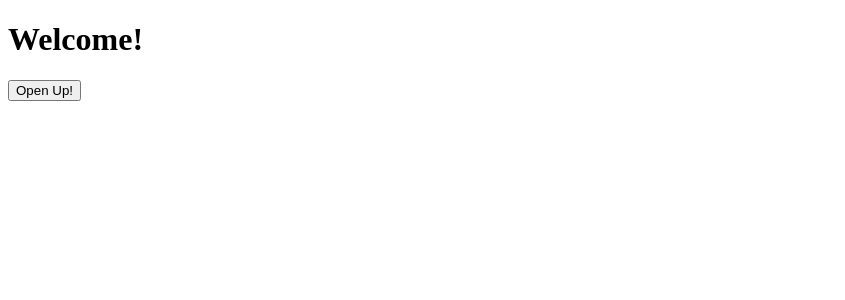
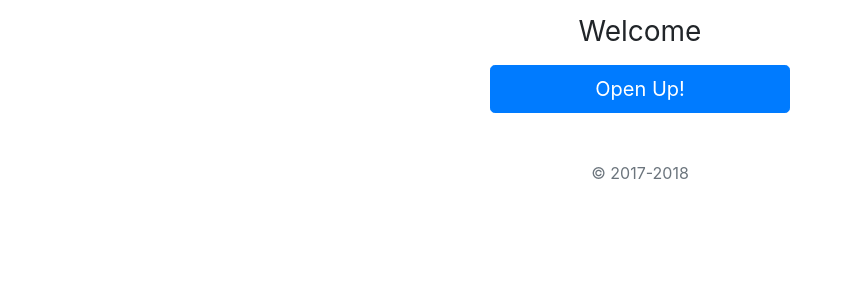
Before and after one commit to nicf82/buzzer, a Flask app: page /open-sesame/7895327894 in a window 1280 px wide. Shown: the top 300 px of the page, without its empty margins (0-845 px from the left). Run offline with Flask 2, Linux system fonts and the light colour scheme; some libraries are stand-ins or nearby versions.

Commit message:
Tidy up template

```diff
--- a/templates/open-sesame.html
+++ b/templates/open-sesame.html
@@ -2,24 +2,33 @@
 
 
 <html>
+
 <head>
+  <link rel="stylesheet" href="https://stackpath.bootstrapcdn.com/bootstrap/4.1.3/css/bootstrap.min.css">
   <title>Welcome</title>
 </head>
-    <body>
 
-        <form method="POST">
-            <h1>Welcome!</h1>
+<body class="text-center">
+
+  <form method="POST" style="width: 100%; max-width: 330px; padding: 15px; margin: auto;">
 
     {% with messages = get_flashed_messages() %}
       {% if messages %}
         {% for message in messages %}
-                        <p>{{ message }}</p>
+          <div class="alert alert-info" role="alert">
+            Enterrrrrrr.
+          </div>
         {% endfor %}
       {% endif %}
     {% endwith %}
 
-            <button type="submit">Open Up!</button>
+    <h1 class="h3 mb-3 font-weight-normal">Welcome</h1>
+
+    <button class="btn btn-lg btn-primary btn-block" type="submit">Open Up!</button>
+
+    <p class="mt-5 mb-3 text-muted">&copy; 2017-2018</p>
+
   </form>
+</body>
 
-    </body>
 </html>
```
Lines whose indentation alone changed are shown as unchanged.
